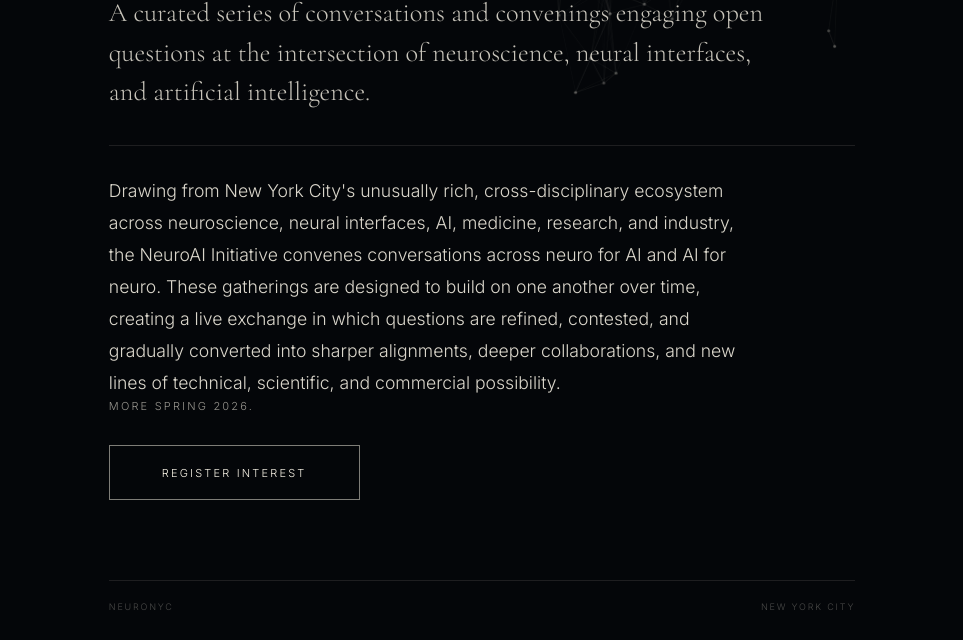
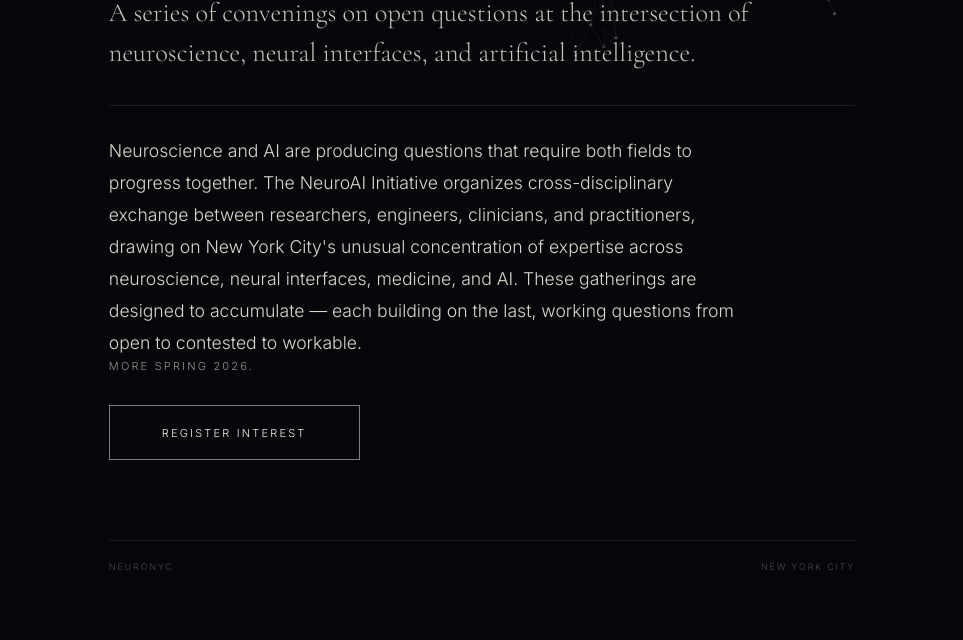
Before and after one commit to margothanley/neuroai-initiative, a plain HTML site: page index.html in a window 1280 px wide. Shown: the part 471-1111 px from the top of the page, without its empty margins (158-1121 px from the left). After the commit the page ends 1071 px from the top, so only its background shows below. Drawn offline with nearby package versions, Linux system fonts and the light colour scheme.

Commit message:
Update index.html

```diff
--- a/index.html
+++ b/index.html
@@ -28,13 +28,13 @@
         <canvas id="motif-canvas" aria-hidden="true"></canvas>
         <p class="parent-marker">NeuroNYC's</p>
         <h1 class="hero-title">NeuroAI<br>Initiative</h1>
-        <p class="hero-subtitle">A curated series of conversations and convenings engaging open questions at the intersection of neuroscience, neural interfaces, and artificial intelligence.</p>
+        <p class="hero-subtitle">A series of convenings on open questions at the intersection of neuroscience, neural interfaces, and artificial intelligence.</p>
       </section>
 
       <div class="section-rule" aria-hidden="true"></div>
 
       <section class="body-section">
-        <p class="body-copy">Drawing from New York City's unusually rich, cross-disciplinary ecosystem across neuroscience, neural interfaces, AI, medicine, research, and industry, the NeuroAI Initiative convenes conversations across neuro for AI and AI for neuro. These gatherings are designed to build on one another over time, creating a live exchange in which questions are refined, contested, and gradually converted into sharper alignments, deeper collaborations, and new lines of technical, scientific, and commercial possibility.</p>
+        <p class="body-copy">Neuroscience and AI are producing questions that require both fields to progress together. The NeuroAI Initiative organizes cross-disciplinary exchange between researchers, engineers, clinicians, and practitioners, drawing on New York City's unusual concentration of expertise across neuroscience, neural interfaces, medicine, and AI. These gatherings are designed to accumulate — each building on the last, working questions from open to contested to workable.</p>
 
         <p class="timing-line">More Spring 2026.</p>
 
```
